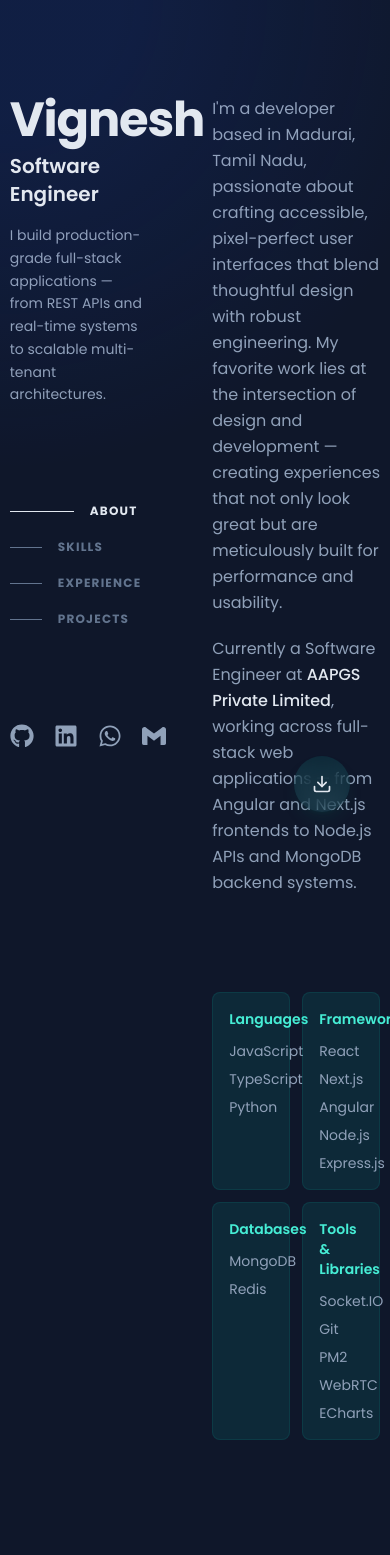
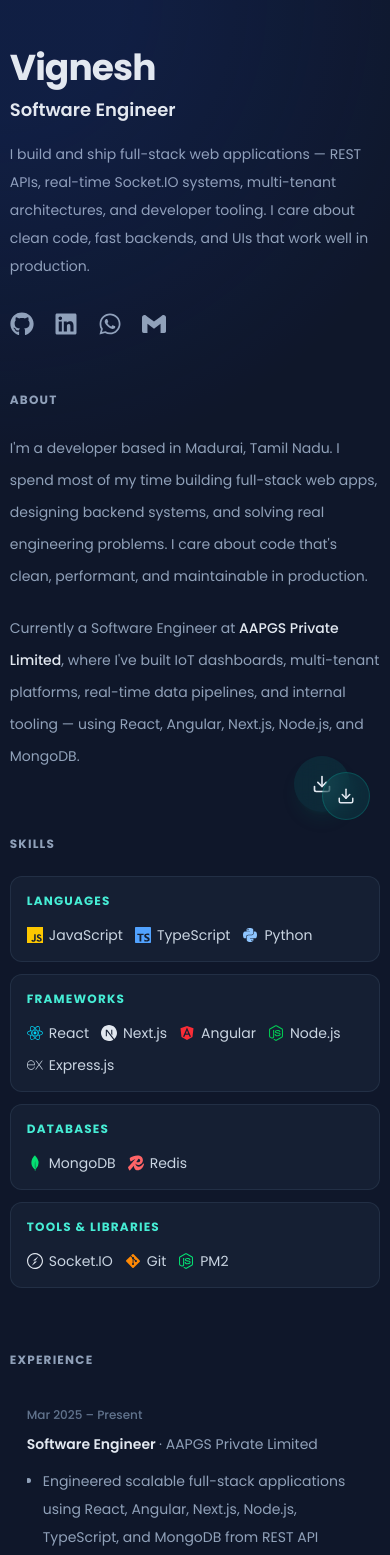
Before and after one commit to vickynot-10/Portfolio, a Next.js app: page / in a window 390 px wide. Shown: the top 1555 px of the page. Built offline with nearby package versions, Linux system fonts and the light colour scheme.

Commit message:
resposnive

```diff
--- a/components/AppWrapper.tsx
+++ b/components/AppWrapper.tsx
@@ -24,7 +24,7 @@ export default function AppWrapper({
        <a
         href="/Vignesh-Resume.pdf"
         download="Vignesh-Resume.pdf"
-        className="fixed bottom-8 border-0 right-10 z-50 flex items-center justify-center w-14 h-14 rounded-full bg-teal-400/10 text-slate-200 text-xl border border-teal-400/20 hover:bg-teal-400/30 hover:border-teal-400/50 transition-all duration-300 backdrop-blur-md shadow-lg shadow-teal-900/20"
+        className="fixed bottom-8  right-10 z-50 flex items-center justify-center w-14 h-14 rounded-full bg-teal-400/10 text-slate-200 text-xl  border-0 border-teal-400/20 hover:bg-teal-400/30 hover:border-teal-400/50 transition-all duration-300 backdrop-blur-md shadow-lg shadow-teal-900/20"
         title="Download Resume"
       >
         <LuDownload />
--- a/components/Home.tsx
+++ b/components/Home.tsx
@@ -2,9 +2,43 @@
 
 import { useEffect, useState, useRef } from "react";
 import Link from "next/link";
-import { FaGithub, FaLinkedin, FaWhatsapp } from "react-icons/fa";
-import { SiGmail } from "react-icons/si";
-import { LuExternalLink } from "react-icons/lu";
+import {
+  FaGithub,
+  FaLinkedin,
+  FaWhatsapp,
+  FaNodeJs,
+  FaAngular,
+  FaReact,
+  FaGitAlt,
+  FaPython,
+} from "react-icons/fa";
+import {
+  SiGmail,
+  SiMongodb,
+  SiRedis,
+  SiSocketdotio,
+  SiTypescript,
+  SiJavascript,
+  SiNextdotjs,
+  SiExpress,
+} from "react-icons/si";
+import { LuDownload, LuExternalLink } from "react-icons/lu";
+
+const skill_icon_map: Record<string, React.ReactNode> = {
+  JavaScript: <SiJavascript className="text-yellow-400" />,
+  TypeScript: <SiTypescript className="text-blue-400" />,
+  Python: <FaPython className="text-blue-300" />,
+  React: <FaReact className="text-cyan-400" />,
+  "Next.js": <SiNextdotjs className="text-slate-200" />,
+  Angular: <FaAngular className="text-red-500" />,
+  "Node.js": <FaNodeJs className="text-green-500" />,
+  "Express.js": <SiExpress className="text-slate-300" />,
+  MongoDB: <SiMongodb className="text-green-400" />,
+  Redis: <SiRedis className="text-red-400" />,
+  "Socket.IO": <SiSocketdotio className="text-slate-200" />,
+  Git: <FaGitAlt className="text-orange-400" />,
+  PM2: <FaNodeJs className="text-green-400" />,
+};
 
 const experience = [
   {
@@ -95,7 +129,7 @@ const skills = [
   { title: "Databases", val: ["MongoDB", "Redis"] },
   {
     title: "Tools & Libraries",
-    val: ["Socket.IO", "Git", "PM2", "WebRTC", "ECharts"],
+    val: ["Socket.IO", "Git", "PM2"],
   },
 ];
 
@@ -106,16 +140,29 @@ const nav_items = [
   { label: "Projects", id: "projects" },
 ];
 
+const social_links = [
+  { icon: <FaGithub />, href: "https://github.com/vickynot-10" },
+  {
+    icon: <FaLinkedin />,
+    href: "https://www.linkedin.com/in/vignesh-s-512245293/",
+  },
+  {
+    icon: <FaWhatsapp />,
+    href: "https://wa.me/916382409401?text=Hello%20There!",
+  },
+  { icon: <SiGmail />, href: "mailto:vigneshselvam504@gmail.com" },
+];
+
 export default function Home() {
-  const [activeNav, setActiveNav] = useState("about");
-  const cardRefs = useRef<HTMLDivElement[]>([]);
-  cardRefs.current = [];
+  const [active_nav, set_active_nav] = useState("about");
+  const card_refs = useRef<HTMLDivElement[]>([]);
+  card_refs.current = [];
 
-  const addToRefs = (el: HTMLDivElement | null) => {
-    if (el && !cardRefs.current.includes(el)) cardRefs.current.push(el);
+  const add_to_refs = (el: HTMLDivElement | null) => {
+    if (el && !card_refs.current.includes(el)) card_refs.current.push(el);
   };
 
-  function scrollToSection(id: string) {
+  function scroll_to_section(id: string) {
     document
       .getElementById(id)
       ?.scrollIntoView({ behavior: "smooth", block: "start" });
@@ -128,17 +175,17 @@ export default function Home() {
     const observer = new IntersectionObserver(
       (entries) => {
         entries.forEach((entry) => {
-          if (entry.isIntersecting) setActiveNav(entry.target.id);
+          if (entry.isIntersecting) set_active_nav(entry.target.id);
         });
       },
-      { rootMargin: "0px", threshold: 0.5 },
+      { rootMargin: "0px", threshold: 0.4 },
     );
     sections.forEach((s) => observer.observe(s));
     return () => sections.forEach((s) => observer.unobserve(s));
   }, []);
 
   useEffect(() => {
-    const cards = cardRefs.current;
+    const cards = card_refs.current;
     const enter = (hovered: HTMLDivElement) => {
       cards.forEach((c) => {
         c !== hovered
@@ -162,35 +209,46 @@ export default function Home() {
 
   return (
     <div className="relative w-full min-h-screen">
-      <div className="w-full flex flex-row justify-between py-24 min-h-screen gap-8">
-        <div className="sticky top-24 w-[46%] self-start flex flex-col justify-between h-[calc(100vh-12rem)]">
+      <a
+        href="/Vignesh-Resume.pdf"
+        download="Vignesh-Resume.pdf"
+        className="fixed bottom-6 right-5 md:bottom-8 md:right-10 z-50 flex items-center justify-center w-12 h-12 md:w-14 md:h-14 rounded-full bg-teal-400/10 text-slate-200 text-lg md:text-xl border border-teal-400/20 hover:bg-teal-400/30 hover:border-teal-400/50 transition-all duration-300 backdrop-blur-md"
+        title="Download Resume"
+      >
+        <LuDownload />
+      </a>
+
+      <div className="w-full flex flex-col lg:flex-row lg:justify-between py-12 lg:py-24 min-h-screen gap-0 lg:gap-8">
+        <div className="lg:sticky lg:top-24 w-full lg:w-[46%] lg:self-start flex flex-col lg:justify-between lg:h-[calc(100vh-12rem)] mb-14 lg:mb-0">
           <div>
-            <h1 className="text-5xl font-bold text-slate-200 mb-2 tracking-tight">
+            <h1 className="text-4xl md:text-5xl font-bold text-slate-200 mb-2 tracking-tight">
               Vignesh
             </h1>
-            <p className="text-xl font-semibold text-slate-200 mb-4">
+            <p className="text-lg md:text-xl font-semibold text-slate-200 mb-4">
               Software Engineer
             </p>
-            <p className="text-sm text-slate-400 leading-relaxed w-4/5">
-              I build production-grade full-stack applications — from REST APIs
-              and real-time systems to scalable multi-tenant architectures.
+            <p className="text-sm text-slate-400 leading-7 max-w-sm">
+              I build and ship full-stack web applications — REST APIs,
+              real-time Socket.IO systems, multi-tenant architectures, and
+              developer tooling. I care about clean code, fast backends, and UIs
+              that work well in production.
             </p>
           </div>
 
-          <nav className="flex flex-col  gap-3 my-8">
+          <nav className="hidden lg:flex flex-col gap-3 my-8">
             {nav_items.map((item) => (
               <button
                 key={item.id}
-                onClick={() => scrollToSection(item.id)}
+                onClick={() => scroll_to_section(item.id)}
                 className={`group flex items-center gap-4 text-xs font-bold uppercase tracking-widest transition-all duration-200 text-left py-1 w-fit cursor-pointer bg-transparent border-none ${
-                  activeNav === item.id
+                  active_nav === item.id
                     ? "text-slate-200"
                     : "text-slate-500 hover:text-slate-200"
                 }`}
               >
                 <span
                   className={`block h-px transition-all duration-200 ${
-                    activeNav === item.id
+                    active_nav === item.id
                       ? "w-16 bg-slate-200"
                       : "w-8 bg-slate-500 group-hover:w-16 group-hover:bg-slate-200"
                   }`}
@@ -200,19 +258,8 @@ export default function Home() {
             ))}
           </nav>
 
-          <div className="flex flex-row items-center gap-5">
-            {[
-              { icon: <FaGithub />, href: "https://github.com/vickynot-10" },
-              {
-                icon: <FaLinkedin />,
-                href: "https://www.linkedin.com/in/vignesh-s-512245293/",
-              },
-              {
-                icon: <FaWhatsapp />,
-                href: "https://wa.me/916382409401?text=Hello%20There!",
-              },
-              { icon: <SiGmail />, href: "mailto:vigneshselvam504@gmail.com" },
-            ].map((s, i) => (
+          <div className="flex flex-row items-center gap-5 mt-8 lg:mt-0">
+            {social_links.map((s, i) => (
               <Link
                 key={i}
                 href={s.href}
@@ -225,41 +272,49 @@ export default function Home() {
           </div>
         </div>
 
-        <div className="w-[50%] flex flex-col gap-0">
-          <section id="about" className="scroll-mt-24 pb-24">
-            <p className="text-slate-400 leading-relaxed mb-5">
-              I&apos;m a developer based in Madurai, Tamil Nadu, passionate
-              about crafting accessible, pixel-perfect user interfaces that
-              blend thoughtful design with robust engineering. My favorite work
-              lies at the intersection of design and development — creating
-              experiences that not only look great but are meticulously built
-              for performance and usability.
+        <div className="w-full lg:w-[50%] flex flex-col">
+          <section id="about" className="scroll-mt-24 pb-16 lg:pb-24">
+            <h2 className="lg:hidden text-xs font-bold uppercase tracking-widest text-slate-400 mb-6">
+              About
+            </h2>
+            <p className="text-slate-400 leading-8 mb-5 text-sm md:text-base">
+              I&apos;m a developer based in Madurai, Tamil Nadu. I spend most of
+              my time building full-stack web apps, designing backend systems,
+              and solving real engineering problems. I care about code
+              that&apos;s clean, performant, and maintainable in production.
             </p>
-            <p className="text-slate-400 leading-relaxed">
+            <p className="text-slate-400 leading-8 text-sm md:text-base">
               Currently a Software Engineer at{" "}
               <span className="text-slate-200 font-medium">
                 AAPGS Private Limited
               </span>
-              , working across full-stack web applications — from Angular and
-              Next.js frontends to Node.js APIs and MongoDB backend systems.
+              , where I&apos;ve built IoT dashboards, multi-tenant platforms,
+              real-time data pipelines, and internal tooling — using React,
+              Angular, Next.js, Node.js, and MongoDB.
             </p>
           </section>
 
-          <section id="skills" className="scroll-mt-24 pb-24">
-            <div className="grid grid-cols-2 gap-3">
+          <section id="skills" className="scroll-mt-24 pb-16 lg:pb-24">
+            <h2 className="lg:hidden text-xs font-bold uppercase tracking-widest text-slate-400 mb-6">
+              Skills
+            </h2>
+            <div className="grid grid-cols-1 sm:grid-cols-2 gap-3">
               {skills.map((item, i) => (
                 <div
                   key={i}
-                  className="p-4 rounded-lg bg-teal-400/10 border border-teal-400/10 hover:border-teal-400/25 transition-all duration-300"
+                  className="p-4 rounded-xl bg-slate-800/50 border border-slate-700/50 hover:border-teal-400/30 hover:bg-slate-800/80 transition-all duration-300"
                 >
-                  <p className="text-teal-300 text-sm font-semibold mb-3 capitalize">
+                  <p className="text-teal-300 text-xs font-bold uppercase tracking-widest mb-4">
                     {item.title}
                   </p>
-                  <div className="flex flex-wrap gap-2">
+                  <div className="flex flex-wrap gap-3">
                     {item.val.map((v, j) => (
-                      <span key={j} className="text-slate-400 text-sm">
-                        {v}
-                      </span>
+                      <div key={j} className="flex items-center gap-1.5">
+                        {skill_icon_map[v] && (
+                          <span className="text-base">{skill_icon_map[v]}</span>
+                        )}
+                        <span className="text-slate-300 text-sm">{v}</span>
+                      </div>
                     ))}
                   </div>
                 </div>
@@ -269,29 +324,34 @@ export default function Home() {
 
           <section
             id="experience"
-            className="scroll-mt-16 pb-24 flex flex-col gap-4"
+            className="scroll-mt-16 pb-16 lg:pb-24 flex flex-col gap-3"
           >
+            <h2 className="lg:hidden text-xs font-bold uppercase tracking-widest text-slate-400 mb-2">
+              Experience
+            </h2>
             {experience.map((item, i) => (
               <div
                 key={i}
-                ref={addToRefs}
-                className="experience-card group relative grid grid-cols-9 gap-4 p-4 rounded-lg transition-all duration-300 hover:bg-slate-800/50 cursor-default border border-transparent hover:border-slate-700/50"
+                ref={add_to_refs}
+                className="group relative flex flex-col sm:grid sm:grid-cols-9 gap-2 sm:gap-4 p-4 rounded-xl transition-all duration-300 hover:bg-slate-800/50 cursor-default border border-transparent hover:border-slate-700/50"
               >
-                <div className="col-span-3">
-                  <p className="text-slate-500 text-xs font-medium leading-relaxed mt-1">
+                <div className="sm:col-span-3">
+                  <p className="text-slate-500 text-xs font-medium leading-relaxed">
                     {item.year}
                   </p>
                 </div>
-                <div className="col-span-6">
-                  <p className="text-slate-200 font-semibold text-sm mb-1">
-                    {item.role} ·{" "}
-                    <span className="text-slate-300">{item.company}</span>
+                <div className="sm:col-span-6">
+                  <p className="text-slate-200 font-semibold text-sm mb-3 leading-relaxed">
+                    {item.role}{" "}
+                    <span className="text-slate-400 font-normal">
+                      · {item.company}
+                    </span>
                   </p>
-                  <ul className="space-y-1 mb-4 max-h-48 overflow-y-auto pr-1 scrollbar-thin">
+                  <ul className="space-y-2 mb-4 max-h-48 overflow-y-auto pr-1 scrollbar-thin">
                     {item.description.map((d, j) => (
                       <li
                         key={j}
-                        className="text-slate-400 text-sm leading-relaxed list-disc ml-4"
+                        className="text-slate-400 text-sm leading-7 list-disc ml-4"
                       >
                         {d}
                       </li>
@@ -301,7 +361,7 @@ export default function Home() {
                     {item.skills.map((s, j) => (
                       <span
                         key={j}
-                        className="text-teal-300 text-xs font-medium bg-teal-400/10 px-3 py-1 rounded-full"
+                        className="text-teal-300 text-xs font-medium bg-teal-400/10 px-3 py-1 rounded-full border border-teal-400/10"
                       >
                         {s}
                       </span>
@@ -314,21 +374,24 @@ export default function Home() {
 
           <section
             id="projects"
-            className="scroll-mt-24  flex flex-col gap-4"
+            className="scroll-mt-24 flex flex-col gap-3 pb-16 lg:pb-24"
           >
+            <h2 className="lg:hidden text-xs font-bold uppercase tracking-widest text-slate-400 mb-2">
+              Projects
+            </h2>
             {projects.map((item, i) => (
               <div
                 key={i}
-                ref={addToRefs}
-                className="group relative grid grid-cols-9 gap-4 p-4 rounded-lg transition-all duration-300 hover:bg-slate-800/50 cursor-default border border-transparent hover:border-slate-700/50"
+                ref={add_to_refs}
+                className="group relative flex flex-col sm:grid sm:grid-cols-9 gap-2 sm:gap-4 p-4 rounded-xl transition-all duration-300 hover:bg-slate-800/50 cursor-default border border-transparent hover:border-slate-700/50"
               >
-                <div className="col-span-3">
-                  <p className="text-slate-500 text-xs font-medium leading-relaxed mt-1">
+                <div className="sm:col-span-3">
+                  <p className="text-slate-500 text-xs font-medium leading-relaxed">
                     {item.company}
                   </p>
                 </div>
-                <div className="col-span-6">
-                  <div className="flex items-center gap-2 mb-1">
+                <div className="sm:col-span-6">
+                  <div className="flex items-center gap-2 mb-3">
                     <p className="text-slate-200 font-semibold text-sm">
                       {item.name}
                     </p>
@@ -342,11 +405,11 @@ export default function Home() {
                       </Link>
                     )}
                   </div>
-                  <ul className="space-y-1 mb-4 max-h-48 overflow-y-auto pr-1">
+                  <ul className="space-y-2 mb-4 max-h-48 overflow-y-auto pr-1 scrollbar-thin">
                     {item.desc.map((d, j) => (
                       <li
                         key={j}
-                        className="text-slate-400 text-sm leading-relaxed list-disc ml-4"
+                        className="text-slate-400 text-sm leading-7 list-disc ml-4"
                       >
                         {d}
                       </li>
@@ -356,7 +419,7 @@ export default function Home() {
                     {item.stack.map((s, j) => (
                       <span
                         key={j}
-                        className="text-teal-300 text-xs font-medium bg-teal-400/10 px-3 py-1 rounded-full"
+                        className="text-teal-300 text-xs font-medium bg-teal-400/10 px-3 py-1 rounded-full border border-teal-400/10"
                       >
                         {s}
                       </span>
```
